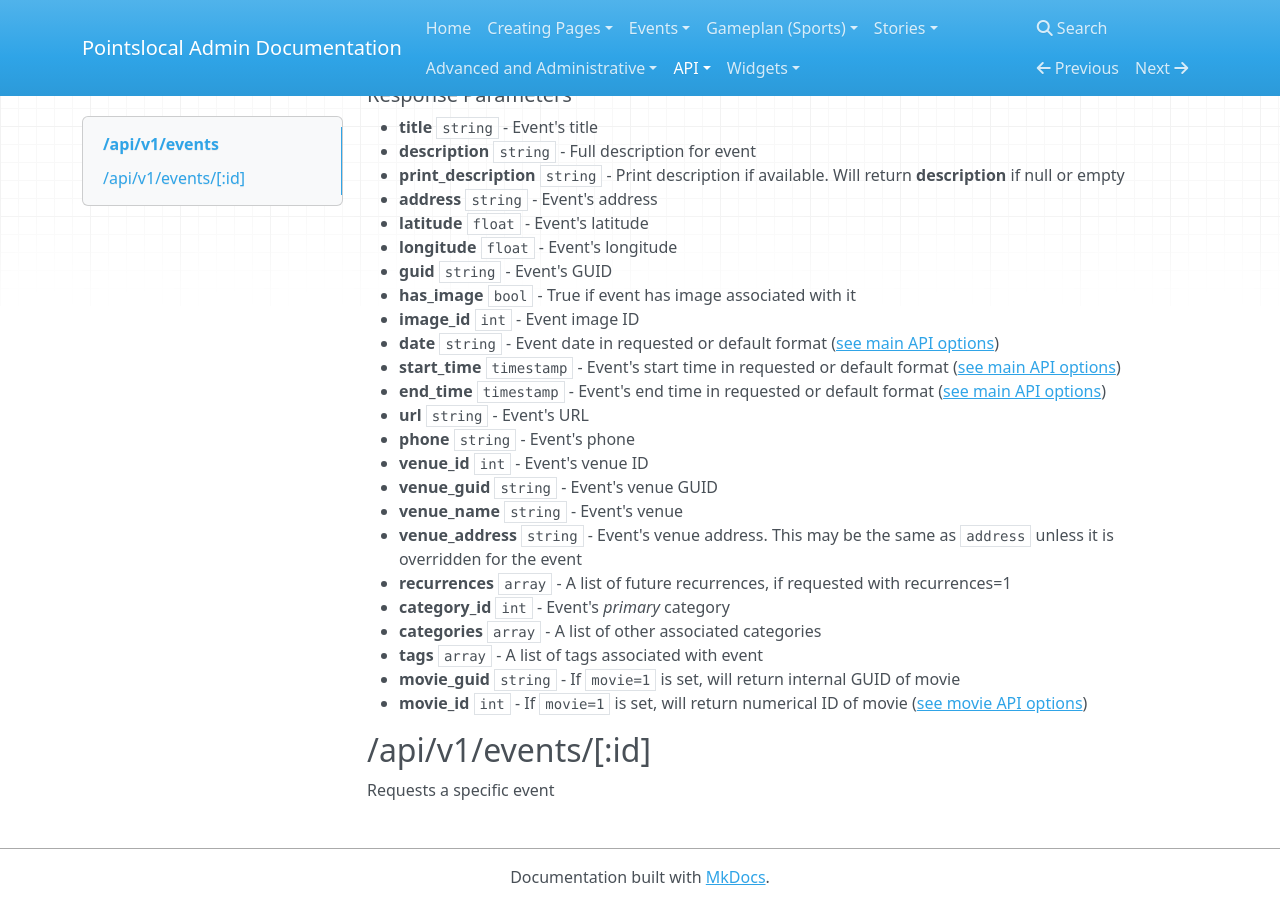
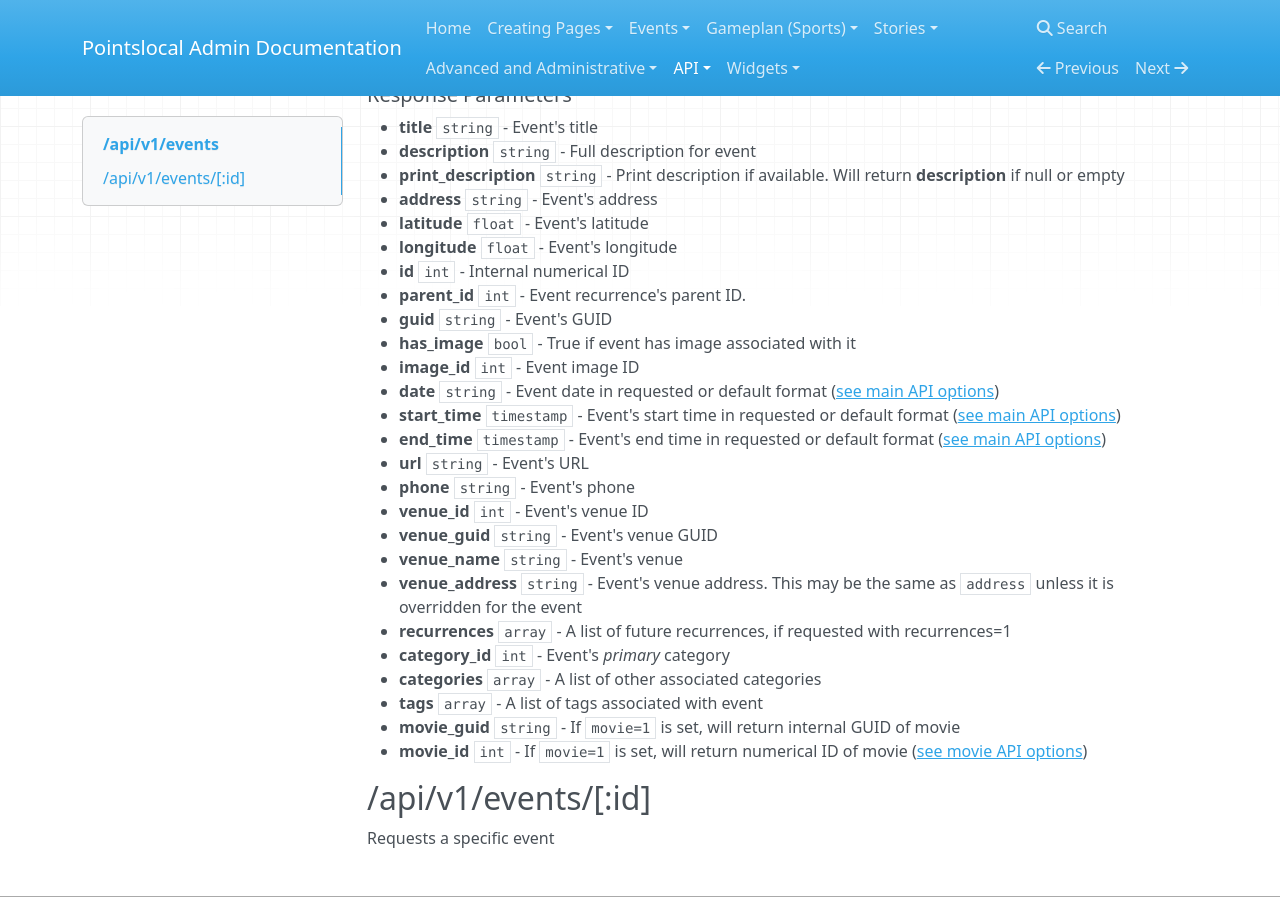
Before and after one commit to pointslocal/admin-docs, an MkDocs documentation site: the page built from docs/api_events_events.md, in a window 1280 px wide and 900 px high, scrolled down 1187 px. Built offline with MkDocs 1.6.1, drawn with Linux system fonts in a browser that asks for light colours; nearby versions of some CDN libraries; old or Windows-style settings are respelled for this version of MkDocs.

Commit message:
re-adds parent_id

````diff
--- a/docs/api_events_events.md
+++ b/docs/api_events_events.md
@@ -42,6 +42,8 @@
 - **address** ```string``` - Event's address
 - **latitude** ```float``` - Event's latitude
 - **longitude** ```float``` - Event's longitude
+- **id** ```int``` - Internal numerical ID
+- **parent_id** ```int``` - Event recurrence's parent ID.
 - **guid** ```string``` - Event's GUID
 - **has_image** ```bool``` - True if event has image associated with it
 - **image_id** ```int``` - Event image ID
````
